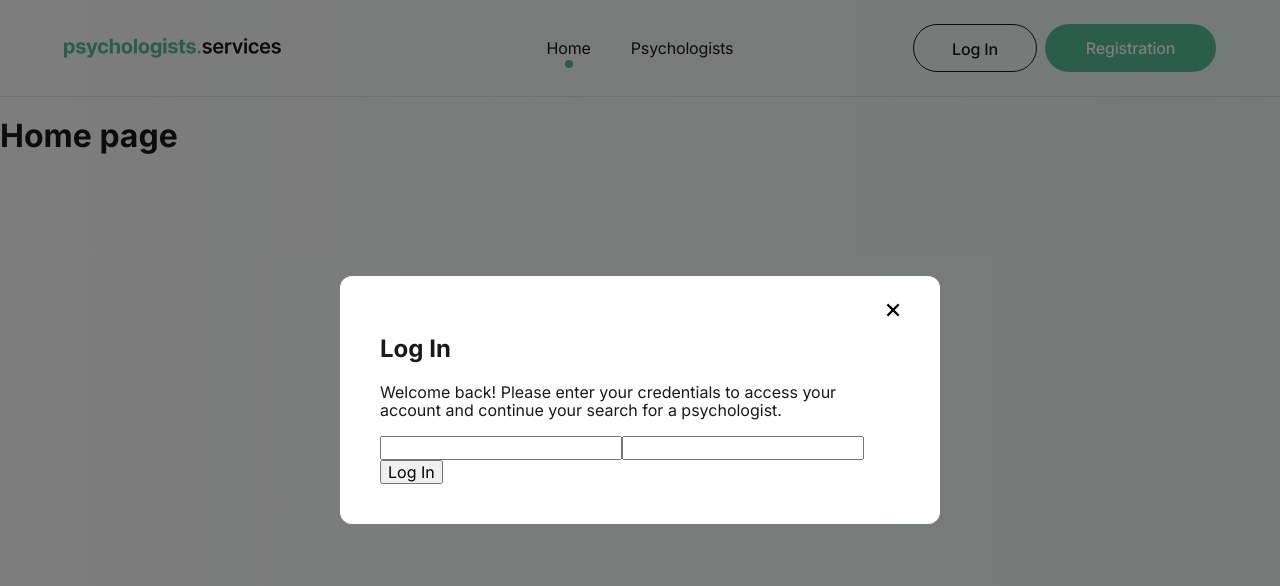
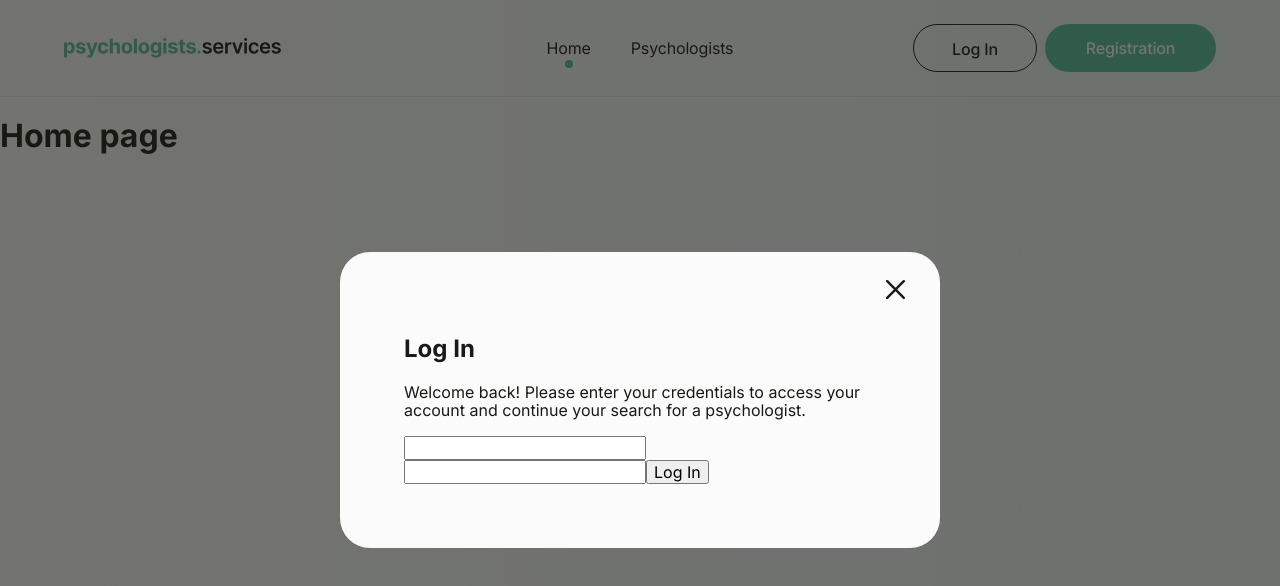
Before and after one commit to OlhaBorzhynska/psychologists-services, a React (Vite) app: page / in a window 1280 px wide. Both pictures are taken after a click on the button "Log In". Shown: the top 586 px of the page. Built offline with nearby package versions, Linux system fonts and the light colour scheme; no server answers.

Commit message:
implement modal styles

```diff
--- a/src/components/Modal/Modal.module.css
+++ b/src/components/Modal/Modal.module.css
@@ -9,7 +9,7 @@
 
   padding: 20px;
 
-  background-color: rgba(0, 0, 0, 0.5);
+  background-color: rgba(25, 26, 21, 0.6);
 }
 
 .modal {
@@ -19,34 +19,36 @@
   max-width: 600px;
   max-height: 90vh;
 
-  padding: 40px;
+  padding: 64px;
 
   overflow-y: auto;
   scrollbar-gutter: stable;
 
-  background-color: #fff;
-  border-radius: 12px;
+  background-color: var(--color-background);
+  border-radius: 30px;
 }
 
 .closeButton {
   position: absolute;
-  top: 16px;
-  right: 16px;
+  top: 28px;
+  right: 20px;
 
   display: flex;
   align-items: center;
   justify-content: center;
 
-  width: 32px;
-  height: 32px;
-
+  width: 19px;
+  height: 19px;
   padding: 0;
 
   border: none;
   background: transparent;
-
-  font-size: 28px;
-  line-height: 1;
-
   cursor: pointer;
 }
+
+.closeButton svg {
+  display: block;
+  width: 100%;
+  height: 100%;
+  stroke: var(--color-text);
+}
--- a/src/components/Modal/Modal.tsx
+++ b/src/components/Modal/Modal.tsx
@@ -43,7 +43,9 @@ const Modal = ({ children, onClose }: ModalProps) => {
           onClick={onClose}
           aria-label="Close modal"
         >
-          ×
+          <svg>
+            <use href="/icons/sprite.svg#icon-Close" />
+          </svg>
         </button>
 
         {children}
```
